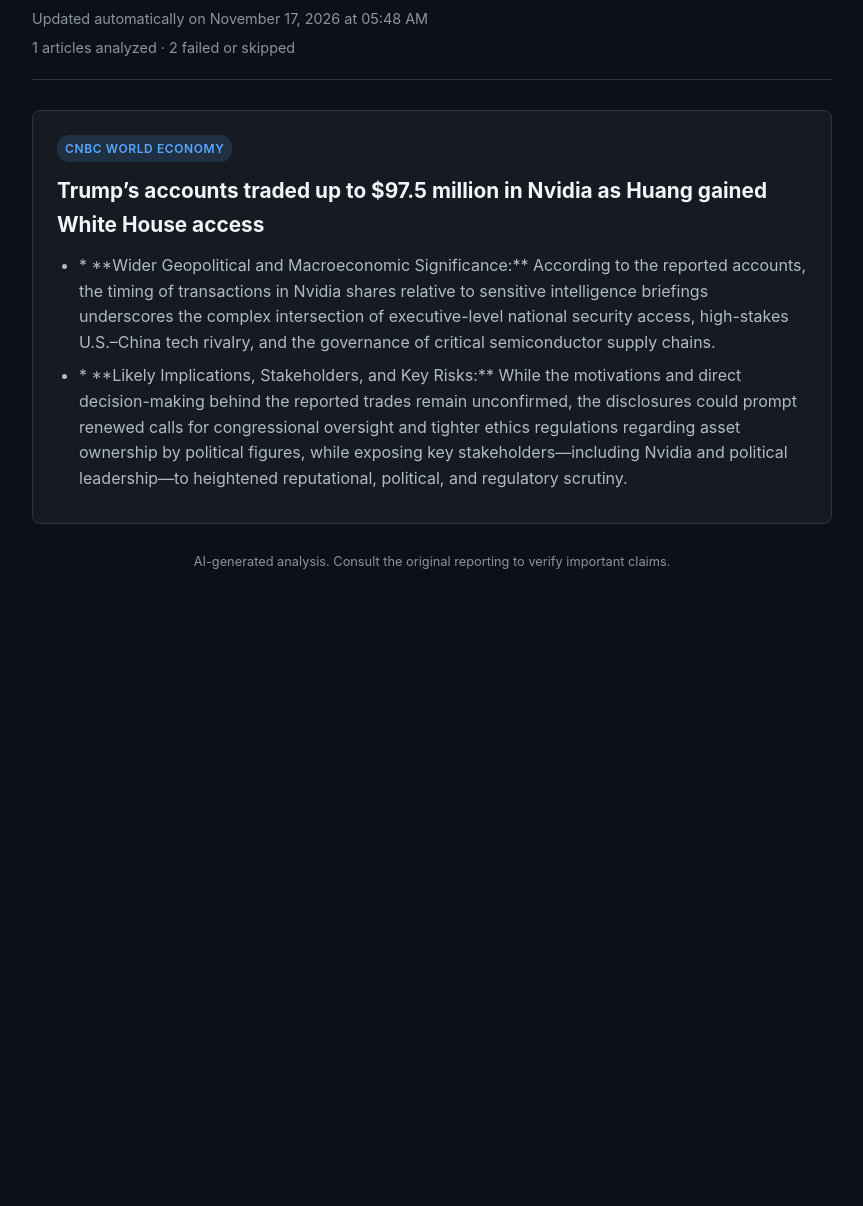
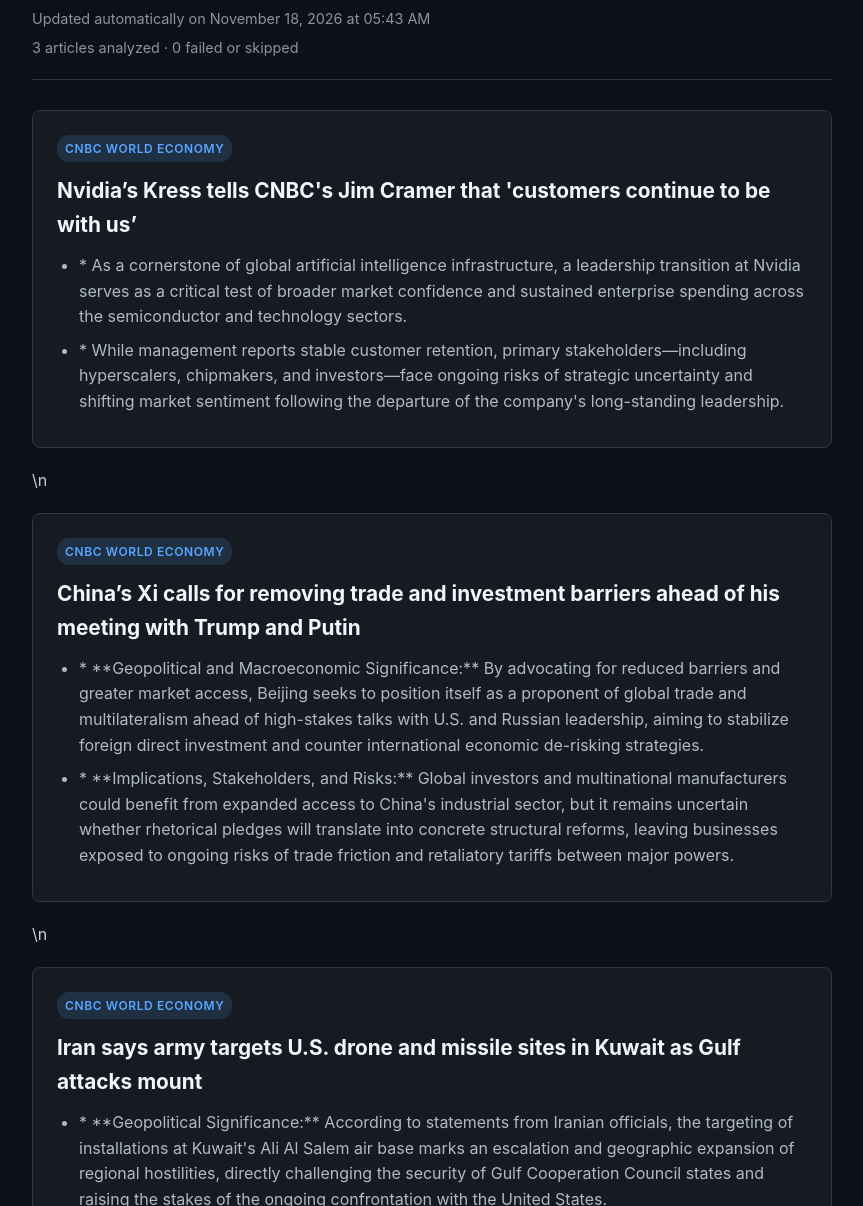
Before and after one commit to itserenjaeger1/the-geopolitical-pulse-, a plain HTML site: page index.html in a window 1280 px wide. Shown: the part 94-1300 px from the top of the page, without its empty margins (208-1071 px from the left). Before the commit the page ends 800 px from the top, so only its background shows below. Drawn offline with Linux system fonts and the light colour scheme.

Commit message:
Deploying to gh-pages from @ itserenjaeger1/the-geopolitical-pulse-@fe86b8d4c1652b216eaaa84e8471c2ac7876f77a 🚀

```diff
--- a/index.html
+++ b/index.html
@@ -84,19 +84,39 @@
     <main class="container">
         <header>
             <h1>Socioeconomic &amp; Geopolitical Briefing</h1>
-            <div class="date">Updated automatically on November 17, 2026 at 05:48 AM</div>
-            <div class="status">1 articles analyzed · 2 failed or skipped</div>
+            <div class="date">Updated automatically on November 18, 2026 at 05:43 AM</div>
+            <div class="status">3 articles analyzed · 0 failed or skipped</div>
         </header>
         <section class="grid" aria-label="News articles">
 
                 <article class="card">
                     <div class="source">CNBC World Economy</div>
                     <h2>
-                        <a href="https://www.cnbc.com/2026/11/16/trump-nvidia-stock-trades-jensen-huang.html"
+                        <a href="https://www.cnbc.com/2026/11/17/nvidia-nvda-earnings-report-q3-2027.html"
                            target="_blank"
-                           rel="noopener noreferrer">Trump’s accounts traded up to $97.5 million in Nvidia as Huang gained White House access</a>
+                           rel="noopener noreferrer">Nvidia’s Kress tells CNBC&#x27;s Jim Cramer that &#x27;customers continue to be with us’</a>
                     </h2>
-                    <ul><li>* **Wider Geopolitical and Macroeconomic Significance:** According to the reported accounts, the timing of transactions in Nvidia shares relative to sensitive intelligence briefings underscores the complex intersection of executive-level national security access, high-stakes U.S.–China tech rivalry, and the governance of critical semiconductor supply chains.</li><li>* **Likely Implications, Stakeholders, and Key Risks:** While the motivations and direct decision-making behind the reported trades remain unconfirmed, the disclosures could prompt renewed calls for congressional oversight and tighter ethics regulations regarding asset ownership by political figures, while exposing key stakeholders—including Nvidia and political leadership—to heightened reputational, political, and regulatory scrutiny.</li></ul>
+                    <ul><li>* As a cornerstone of global artificial intelligence infrastructure, a leadership transition at Nvidia serves as a critical test of broader market confidence and sustained enterprise spending across the semiconductor and technology sectors.</li><li>* While management reports stable customer retention, primary stakeholders—including hyperscalers, chipmakers, and investors—face ongoing risks of strategic uncertainty and shifting market sentiment following the departure of the company&#x27;s long-standing leadership.</li></ul>
+                </article>
+                \n
+                <article class="card">
+                    <div class="source">CNBC World Economy</div>
+                    <h2>
+                        <a href="https://www.cnbc.com/2026/11/18/china-xi-trade-investment-barriers.html"
+                           target="_blank"
+                           rel="noopener noreferrer">China’s Xi calls for removing trade and investment barriers ahead of his meeting with Trump and Putin</a>
+                    </h2>
+                    <ul><li>* **Geopolitical and Macroeconomic Significance:** By advocating for reduced barriers and greater market access, Beijing seeks to position itself as a proponent of global trade and multilateralism ahead of high-stakes talks with U.S. and Russian leadership, aiming to stabilize foreign direct investment and counter international economic de-risking strategies.</li><li>* **Implications, Stakeholders, and Risks:** Global investors and multinational manufacturers could benefit from expanded access to China&#x27;s industrial sector, but it remains uncertain whether rhetorical pledges will translate into concrete structural reforms, leaving businesses exposed to ongoing risks of trade friction and retaliatory tariffs between major powers.</li></ul>
+                </article>
+                \n
+                <article class="card">
+                    <div class="source">CNBC World Economy</div>
+                    <h2>
+                        <a href="https://www.cnbc.com/2026/11/18/trump-iran-war-hormuz-oil-.html"
+                           target="_blank"
+                           rel="noopener noreferrer">Iran says army targets U.S. drone and missile sites in Kuwait as Gulf attacks mount</a>
+                    </h2>
+                    <ul><li>* **Geopolitical Significance:** According to statements from Iranian officials, the targeting of installations at Kuwait&#x27;s Ali Al Salem air base marks an escalation and geographic expansion of regional hostilities, directly challenging the security of Gulf Cooperation Council states and raising the stakes of the ongoing confrontation with the United States.</li><li>* **Implications and Key Risks:** If confirmed, the attack elevates the risk of direct U.S. or allied retaliatory strikes, exposes Kuwait and neighboring host nations to deeper entanglement in regional conflicts, and increases volatility across global energy markets and critical maritime trade corridors.</li></ul>
                 </article>
 
         </section>
```
